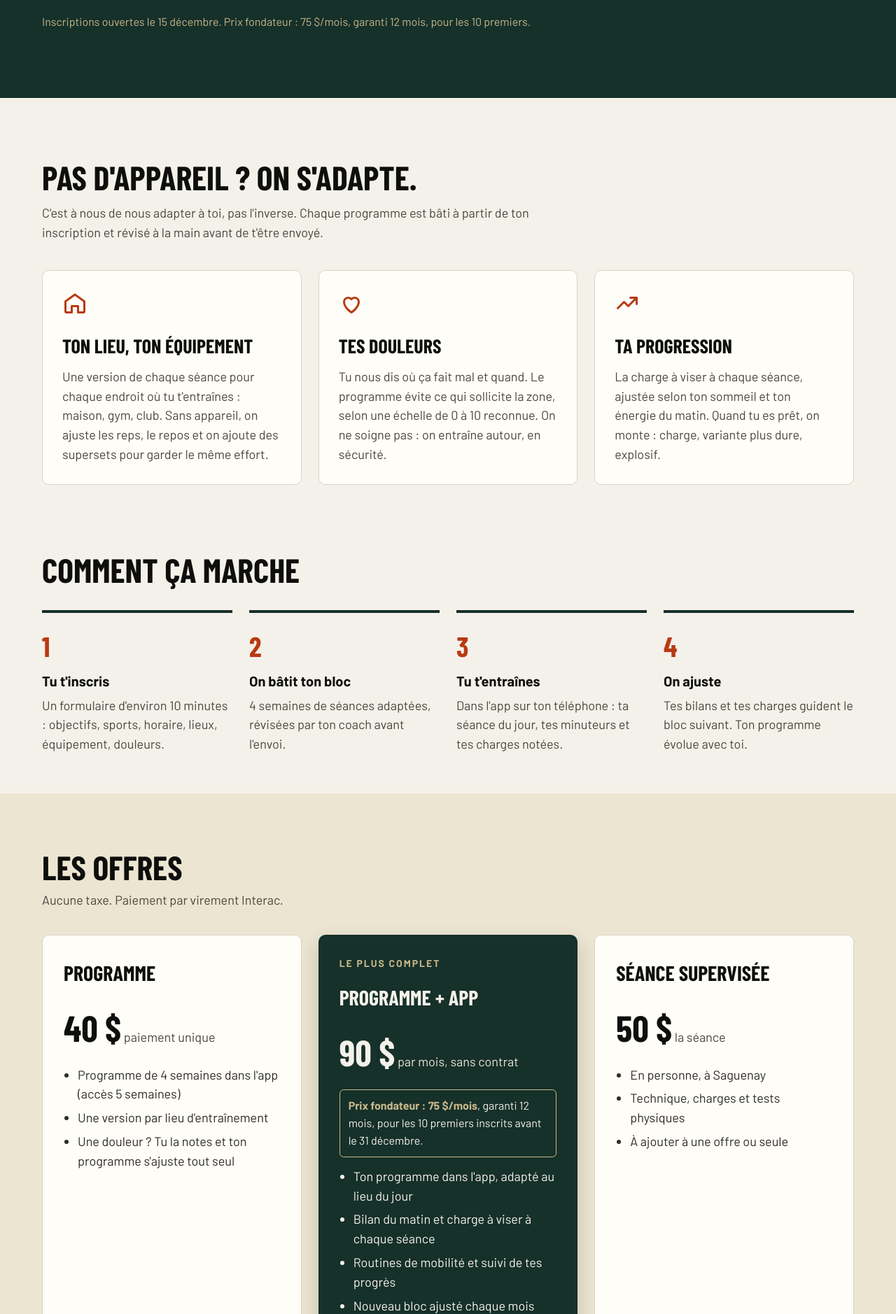
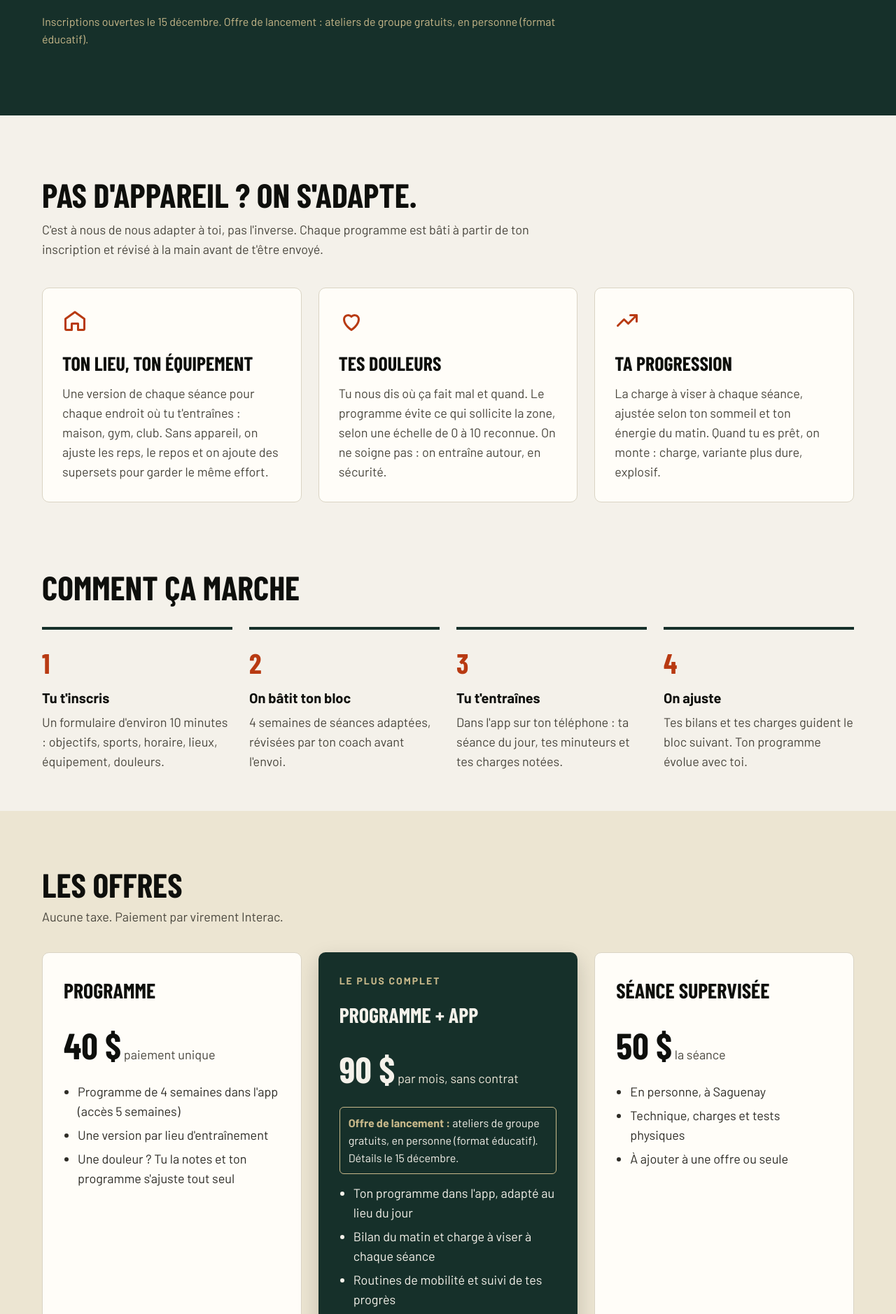
Before and after one commit to Dany-Boreal/boreal-site, a plain HTML site: page index.html in a window 1280 px wide. Shown: the part 589-2467 px from the top of the page at 70% size. Drawn offline with nearby package versions, Linux system fonts and the light colour scheme; a web font is replaced by a local one.

Commit message:
Offre de lancement : ateliers de groupe gratuits (retrait du prix fondateur 75 $)
Co-Authored-By: Claude Opus 5.5 <noreply@anthropic.com>
Claude-Session: https://claude.ai/code/session_017xUYiPM3pFPniyJcEYjpVy

```diff
--- a/index.html
+++ b/index.html
@@ -6,7 +6,7 @@
 <title>Boréal Athlétique — Préparation physique à Saguenay</title>
 <meta name="description" content="Un programme d'entraînement qui s'adapte à ton équipement, tes douleurs et ton horaire, suivi dans l'app. Préparation physique à Saguenay, en ligne ou en personne.">
 <meta property="og:title" content="Boréal Athlétique — Un programme qui s'adapte à ta vraie vie">
-<meta property="og:description" content="Ton équipement, ton lieu, tes douleurs, ton horaire. Prix fondateur : 75 $/mois pour les 10 premiers.">
+<meta property="og:description" content="Ton équipement, ton lieu, tes douleurs, ton horaire. Offre de lancement : ateliers de groupe gratuits, en personne.">
 <meta property="og:image" content="https://www.borealathletique.com/carcajou.webp">
 <meta property="og:type" content="website">
 <link rel="icon" href="icone.png">
@@ -49,7 +49,7 @@ a{color:#B83A12}a:hover{color:#8F2C0C}
           <a href="#inscription" style="background: #D9481C; color: #0E0F0C; font-weight: 700; text-decoration: none; padding: 16px 26px; border-radius: 6px; font-size: 18px">Commencer mon programme</a>
           <a href="https://script.google.com/macros/s/AKfycbxqFwuquTHuF-vA1rVfpj7n2TAyDYRySh5upsC0gPa9WDclZoYRKHRYz86hWcxAoQSY/exec?client=CL000&amp;jeton=demo" style="border: 2px solid #F4F1EA; color: #F4F1EA; font-weight: 700; text-decoration: none; padding: 14px 24px; border-radius: 6px; font-size: 18px">Essayer la démo de l'app</a>
         </div>
-        <p style="margin: 22px 0 0; font-size: 16px; color: #C8B88A">Inscriptions ouvertes le 15 décembre. Prix fondateur : 75 $/mois, garanti 12 mois, pour les 10 premiers.</p>
+        <p style="margin: 22px 0 0; font-size: 16px; color: #C8B88A">Inscriptions ouvertes le 15 décembre. Offre de lancement : ateliers de groupe gratuits, en personne (format éducatif).</p>
       </div>
       <div style="flex: 1 1 340px; min-width: 0; display: flex; justify-content: center">
         <img src="carcajou.webp" alt="Le carcajou de Boréal Athlétique" style="width: 100%; max-width: 440px; height: auto">
@@ -124,7 +124,7 @@ a{color:#B83A12}a:hover{color:#8F2C0C}
           <p style="margin: 0; font-weight: 700; color: #C8B88A; font-size: 14px; letter-spacing: 0.14em; text-transform: uppercase">Le plus complet</p>
           <h3 style="margin: 0; font-family: 'Barlow Condensed', sans-serif; font-weight: 700; font-size: 30px; text-transform: uppercase">Programme + app</h3>
           <div><span style="font-family: 'Barlow Condensed', sans-serif; font-weight: 800; font-size: 52px">90 $</span> <span style="color: #E9E4D6">par mois, sans contrat</span></div>
-          <p style="margin: 0; padding: 10px 12px; border: 1px solid #C8B88A; border-radius: 6px; color: #F4F1EA; font-size: 16px"><b style="color: #C8B88A">Prix fondateur : 75 $/mois</b>, garanti 12 mois, pour les 10 premiers inscrits avant le 31 décembre.</p>
+          <p style="margin: 0; padding: 10px 12px; border: 1px solid #C8B88A; border-radius: 6px; color: #F4F1EA; font-size: 16px"><b style="color: #C8B88A">Offre de lancement :</b> ateliers de groupe gratuits, en personne (format éducatif). Détails le 15 décembre.</p>
           <ul style="margin: 0; padding-left: 20px; display: flex; flex-direction: column; gap: 6px">
             <li>Ton programme dans l'app, adapté au lieu du jour</li>
             <li>Bilan du matin et charge à viser à chaque séance</li>
```
